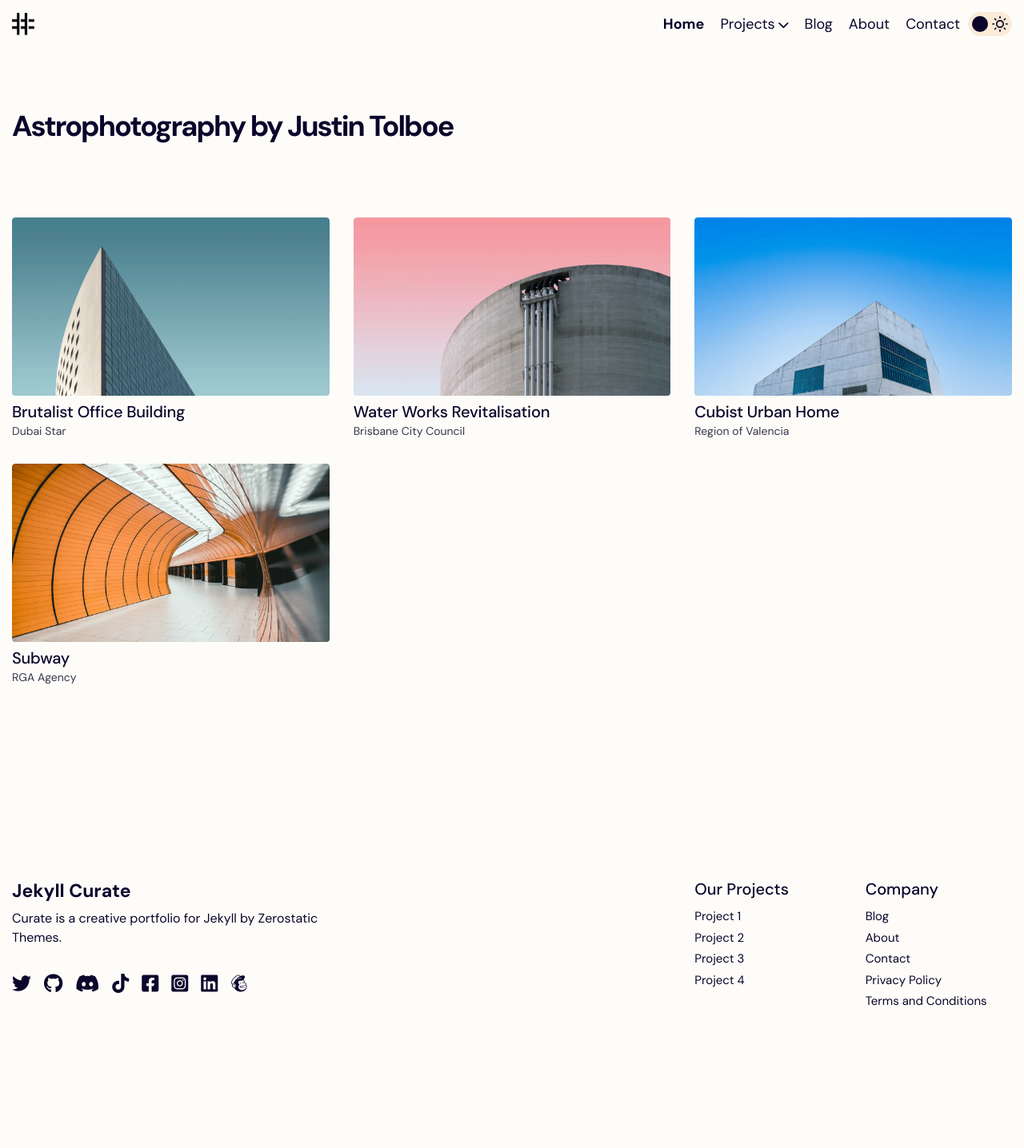
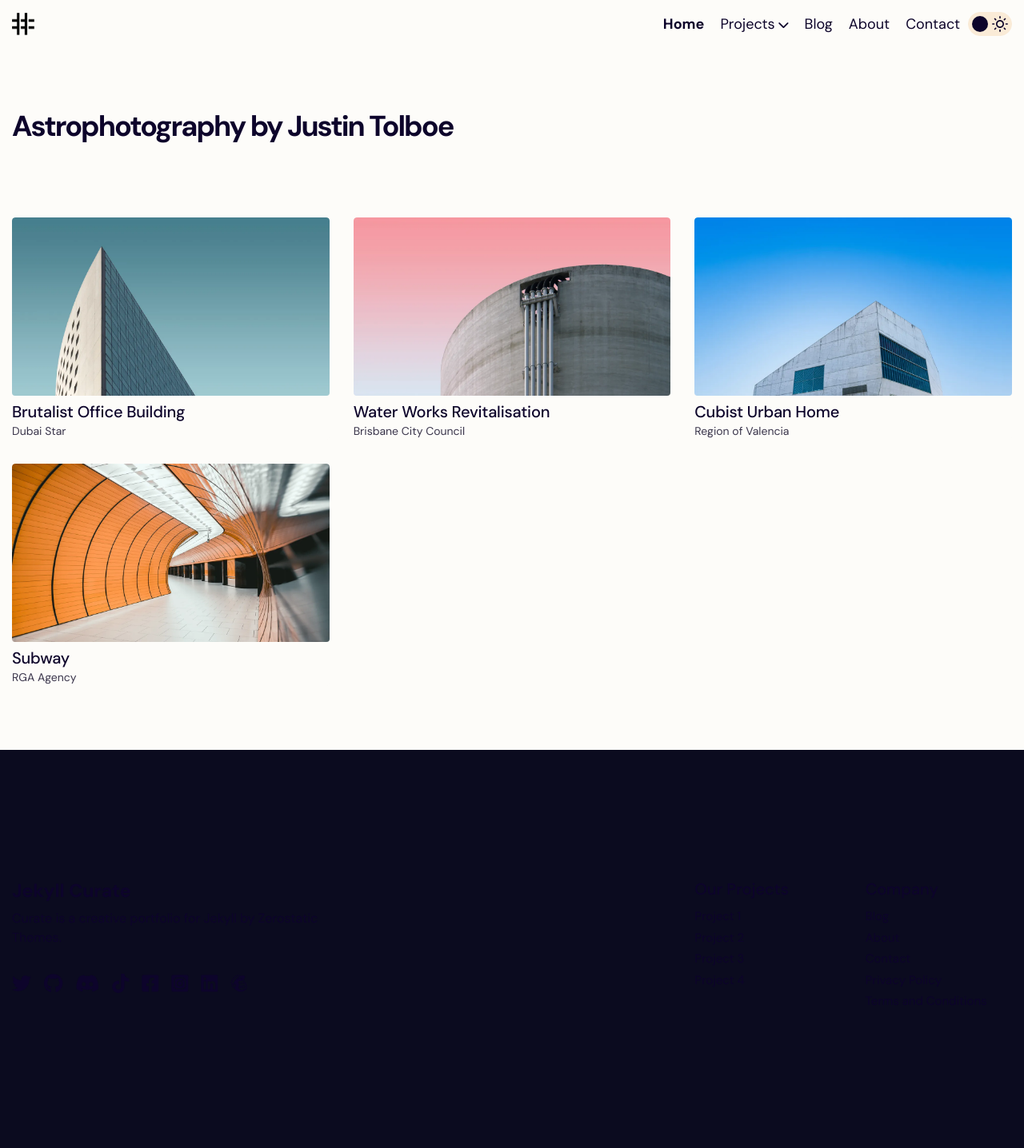
Before and after one commit to jtolboe/website, a Jekyll site: the page built from pages/home.md, in a window 1280 px wide. Shown: the whole page at 80% size. Built offline with Jekyll 4.4.1, drawn with Linux system fonts in a browser that asks for light colours.

Commit message:
override footer color

```diff
--- a/_sass/framework/zerostatic/_footer.scss
+++ b/_sass/framework/zerostatic/_footer.scss
@@ -1,7 +1,7 @@
 .footer {
   padding-top: calc(var(--section-padding) * 2);
   padding-bottom: calc(var(--section-padding) * 2);
-  background-color: var(--color-base-bg);
+  background-color: #0b0b1f;
   color: var(--color-base-text);
   font-size: 15px;
   a {
```
